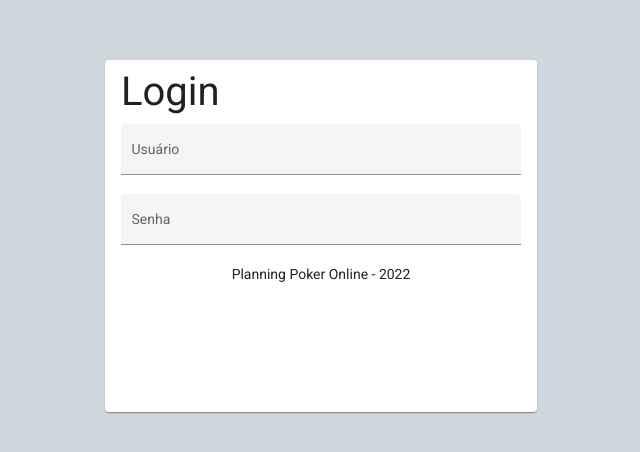
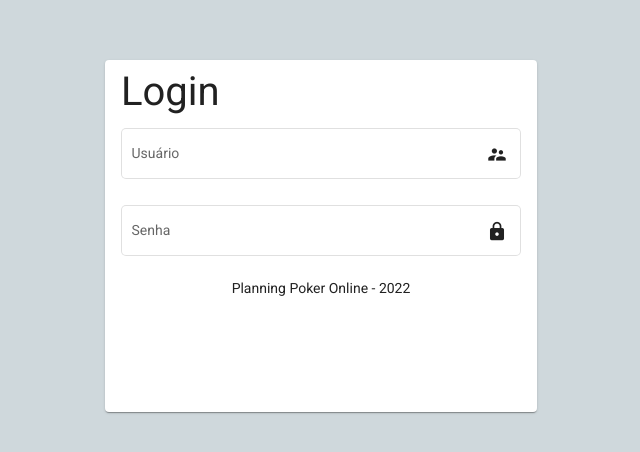
Before and after one commit to limarcelo9/PlanningPokerOnline, an Angular app: page /home in a window 1280 px wide. Shown: the part 164-616 px from the top of the page, without its empty margins (319-959 px from the left). Built offline with nearby package versions, Linux system fonts and the light colour scheme.

Commit message:
adicionando icons nos inputs

```diff
--- a/src/app/home/home.component.html
+++ b/src/app/home/home.component.html
@@ -2,16 +2,18 @@
   <mat-card class="card-container">
     <h1>Login</h1>
     <div>
-      <mat-form-field class="form-field-input" appearance="fill">
+      <mat-form-field class="form-field-input" appearance="outline">
         <mat-label>Usuário</mat-label>
         <input matInput placeholder="digite seu usuário..."/>
+        <mat-icon matSuffix>supervisor_account</mat-icon>
       </mat-form-field>
     </div>
 
     <div>
-      <mat-form-field class="form-field-input" appearance="fill">
+      <mat-form-field class="form-field-input" appearance="outline">
         <mat-label>Senha</mat-label>
         <input type="password" matInput placeholder="digite sua senha..."/>
+        <mat-icon matSuffix>https</mat-icon>
       </mat-form-field>
     </div>
     <label class="center">Planning Poker Online - 2022</label>
--- a/src/app/home/home.module.ts
+++ b/src/app/home/home.module.ts
@@ -4,6 +4,7 @@ import { HomeComponent } from './home.component';
 import { HomeRoutingModule } from './home-routing.module';
 import {MatCardModule} from '@angular/material/card';
 import {MatInputModule} from '@angular/material/input';
+import {MatIconModule} from '@angular/material/icon'
 
 @NgModule({
   declarations: [
@@ -13,7 +14,8 @@ import {MatInputModule} from '@angular/material/input';
     CommonModule,
     HomeRoutingModule,
     MatCardModule,
-    MatInputModule
+    MatInputModule,
+    MatIconModule
   ],
   exports: [
     HomeComponent,
```
